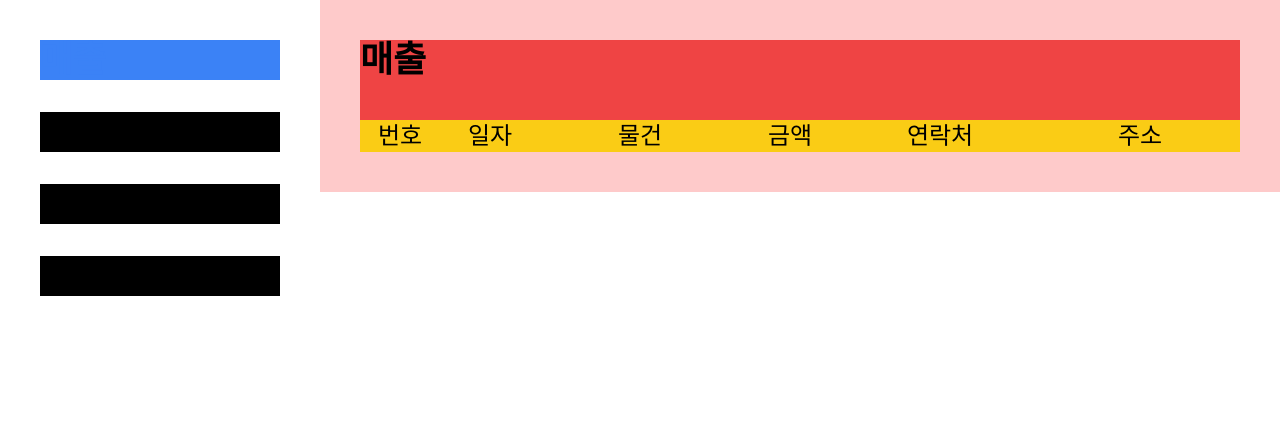
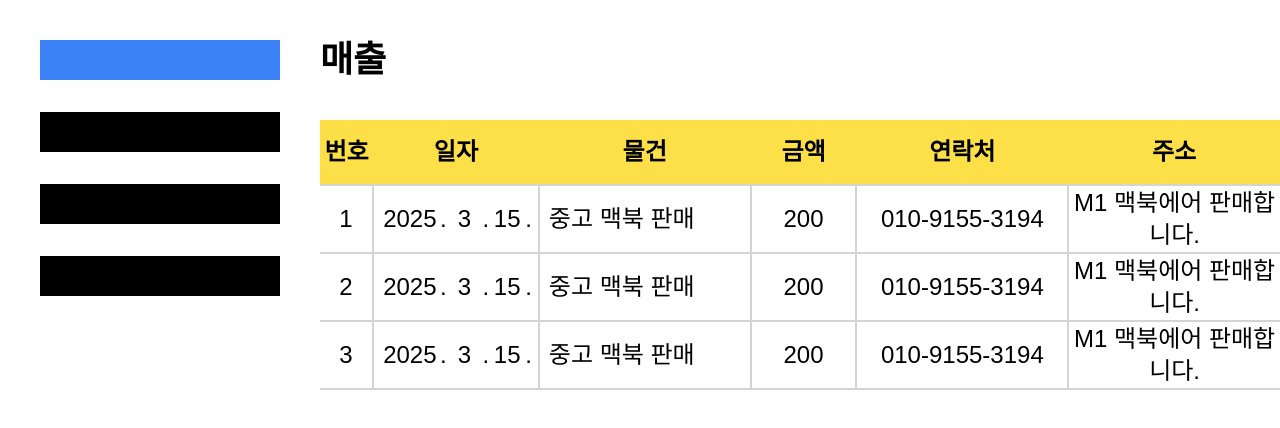
Before and after one commit to miloe2/joonggo-account, a React (Vite) app in the folder frontend/: page / in a window 1280 px wide. Shown: the top 428 px of the page. Built offline with nearby package versions, Linux system fonts and the light colour scheme.

Commit message:
[Style] table 작업중

```diff
--- a/frontend/src/components/common/Table.tsx
+++ b/frontend/src/components/common/Table.tsx
@@ -1,6 +1,7 @@
-import React from 'react'
+import { useState, Fragment } from 'react';
 import useAppStore from '../../store/useAppStore'
 import { TableData } from '../../types/types';
+import { formattedDate } from '../../utils/utils';
 
 const tableMenu = [
   {
@@ -16,37 +17,99 @@
     menuList: ['번호', '일자', '인건비내용', '인건비', '연락처', '주소']
   },
 ];
-const menuWidth = [0.8, 1, 2, 1, 2, 2];
+const menuWidth = [5, 10, 20, 10, 20, 20, 20];
+
+const customStyle = `
+input {
+  padding: 12px 0;
+}
+`;
+
+// const menuWidth = [0.8, 1, 2, 1, 2, 2, 1];
+/* TODO
+ * 1. 클릭하면 수정 할수 있게하기.
+데이터 값들은 input박스에 넣고, 클릭하면 useState(item)으로 추적하고, 변경있을 때, focus out이면, 수정 post 보내기
+2. 날짜를 어떻게 처리할지.
+string 날짜를 MM/DD 로 분할하여 input으로 넣고, input 값을 바탕으로 date를 다시 계산하는 함수 생성
+3. 추가
+하단에 빈 input을 넣어주고, 클릭하면 useState new value로 관리.
+ */
 const Table = ({ tableData }: { tableData: TableData[] }) => {
   const { table } = useAppStore();
+  const [initData, setInitData] = useState<TableData[]>(tableData);
+  // ✅ input 값 변경 시 부모 상태 업데이트
+  const handleUpdate = (id: string, key: keyof TableData, value: string | number | boolean) => {
+    setInitData((prev) =>
+      prev.map((item) =>
+        item._id === id ? { ...item, [key]: value } : item
+      )
+    );
+  };
+
+
+  // 부모 GET요청 -> 자식 전달 -> 자식은 useState로 값을 지정
+
+
   return (
     <article
-      className='bg-red-500 max-w-7xl w-full text-2xl text-center'>
+      className='max-w-[1440px] w-full text-2xl text-center mx-auto'>
+      <style>{customStyle}</style>
       <p className='text-4xl font-bold text-left mb-10'>{table}</p>
-      <ul
-        className='grid bg-yellow-400'
-        style={{ gridTemplateColumns: menuWidth.map(w => `${w}fr`).join(" ") }}>
+      <table className='w-full table-auto'>
+        <thead className='bg-yellow-300'>
+          <tr>
             {
               tableMenu.map((item) => (
                 table === item.table &&
                 item.menuList.map((menu, index) => (
-              <li
+                  <th
                     key={index}
-                className='self-center '
-              >{menu}</li>
+                    className='self-center py-4'
+                    style={{ width: `${menuWidth[index]}%` }}
+                  >{menu}</th>
                 ))
               ))
             }
-      </ul>
-      <ul>
+          </tr>
+        </thead>
+        <tbody>
           {
-          tableData.map((item,) => (
-            <li
+            tableData.map((item, index) => (
+              <tr
                 key={item._id}
-            ></li>
+                className='bg-red-00 border-y-2 border-zinc-300'
+              >
+                <td className='border-r-2 border-zinc-300'>{index + 1}</td>
+                <td className='border-r-2 border-zinc-300'>
+                  <div className="flex items-center gap- justify-center">
+                    {formattedDate(item.saleDate).map((val, i) => (
+                      <Fragment key={i}>
+                        <input
+                          style={{ width: `${i === 0 ? '60' : '36'}px`, }}
+                          maxLength={i === 0 ? 4 : 2}
+                          type="number"
+                          className='text-center'
+                          value={val}
+                        />
+                        <span>.</span>
+                      </Fragment>
+                    ))}
+                  </div>
+                </td>
+                <td className='border-r-2 border-zinc-300'>
+                  <input
+                    className='w-full px-2'
+                    type="text"
+                    value={item.product} />
+                </td>
+                <td className='border-r-2 border-zinc-300'>{item.price}</td>
+                <td className='border-r-2 border-zinc-300'>{item.contact}</td>
+                <td >{item.address}</td>
+              </tr>
             ))
           }
-      </ul>
+        </tbody>
+      </table>
     </article>
   )
 }
--- a/frontend/src/index.css
+++ b/frontend/src/index.css
@@ -8,3 +8,16 @@
 :root {
   font-family: "Pretendard Variable", Pretendard, sans-serif;
 }
+
+
+/* Chrome, Safari, Edge, Opera */
+input::-webkit-outer-spin-button,
+input::-webkit-inner-spin-button {
+  -webkit-appearance: none;
+  margin: 0;
+}
+
+/* Firefox  */
+input[type='number'] {
+  -moz-appearance: textfield;
+}
--- a/frontend/src/pages/Home.tsx
+++ b/frontend/src/pages/Home.tsx
@@ -8,7 +8,7 @@
     "price": 200,
     "address": "M1 맥북에어 판매합니다.",
     "contact": "010-9155-3194",
-    "saleDate": "2024-03-15T00:00:00.000Z",
+    "saleDate": "2025-03-15T00:00:00.000Z",
     "isActive": false
   },
   {
@@ -18,7 +18,7 @@
     "price": 200,
     "address": "M1 맥북에어 판매합니다.",
     "contact": "010-9155-3194",
-    "saleDate": "2024-03-15T00:00:00.000Z",
+    "saleDate": "2025-03-15T00:00:00.000Z",
     "isActive": false
   },
   {
@@ -28,14 +28,14 @@
     "price": 200,
     "address": "M1 맥북에어 판매합니다.",
     "contact": "010-9155-3194",
-    "saleDate": "2024-03-15T00:00:00.000Z",
+    "saleDate": "2025-03-15T00:00:00.000Z",
     "isActive": false
   },
 ]
 
 const Home = () => {
   return (
-    <div className='bg-red-200 w-full h-full p-10'>
+    <div className='w-full h-full pt-10'>
       <Table tableData={tableData}/>
     </div>
   )
--- /dev/null
+++ b/frontend/src/utils/utils.ts
@@ -0,0 +1,5 @@
+export const formattedDate = (strDate : string) => {
+  let date = new Date(strDate);
+  let YYMMDD = [date.getFullYear(), date.getMonth() + 1 , date.getDate()];
+  return YYMMDD
+}
```
Lines whose indentation alone changed are shown as unchanged.
